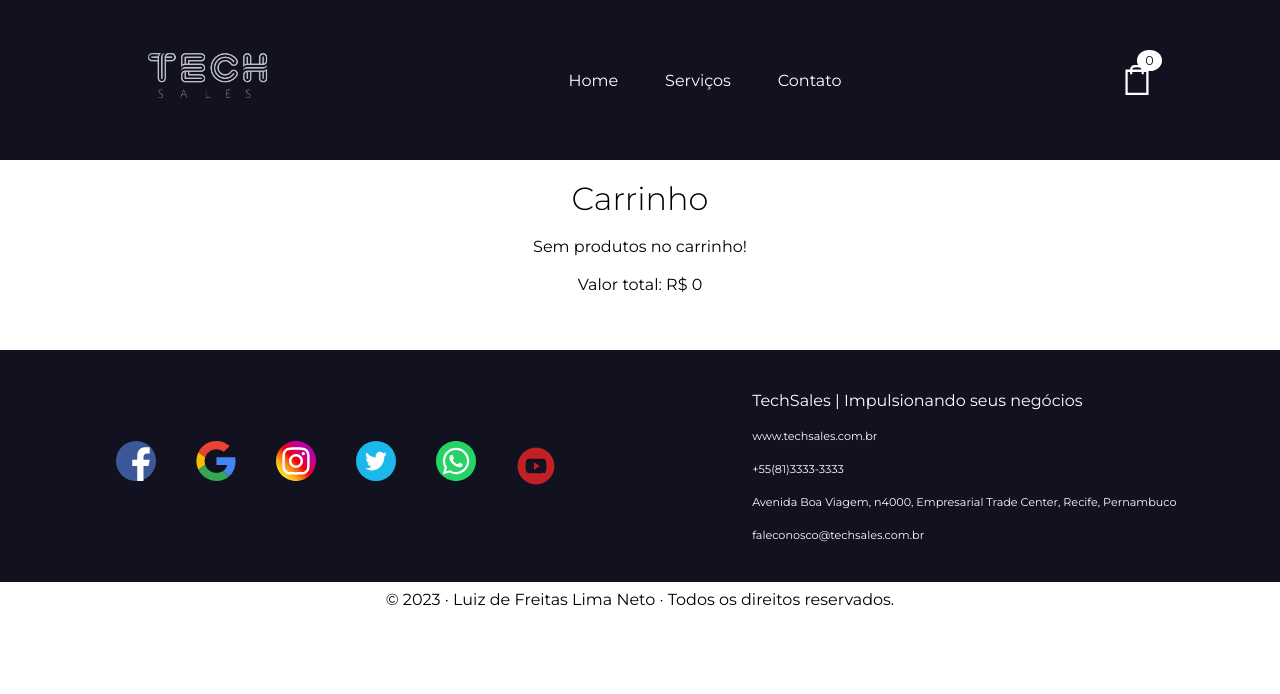
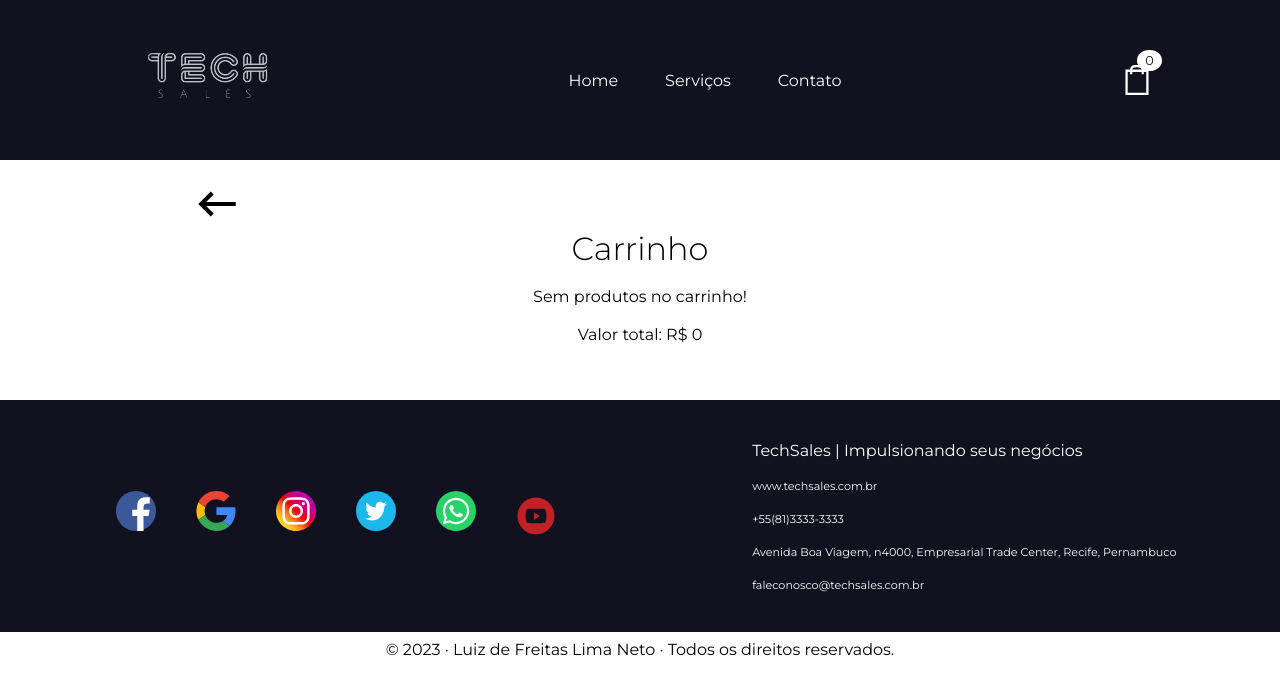
Before and after one commit to luizdefreitas10/Valcann, a React (Create React App) app: page /cart in a window 1280 px wide. Shown: the top 694 px of the page. Built offline with nearby package versions, Linux system fonts and the light colour scheme.

Commit message:
feat: add back icon in services/id and cart routes

```diff
--- a/package.json
+++ b/package.json
@@ -8,6 +8,7 @@
     "@testing-library/user-event": "^13.5.0",
     "react": "^18.2.0",
     "react-dom": "^18.2.0",
+    "react-icons": "^4.10.1",
     "react-router-dom": "^6.15.0",
     "react-scripts": "5.0.1",
     "styled-components": "^6.0.7",
--- a/src/pages/Cart/Cart.js
+++ b/src/pages/Cart/Cart.js
@@ -2,13 +2,17 @@ import { useContext, useEffect, useState } from "react";
 import { shoppingCartContext } from "../../context/shoppingCartContext";
 import Header from "../../components/Header/Header";
 import Footer from "../../components/Footer/Footer";
-import { Table, TableHeader, TableRow, TableCell, CheckoutButton, H1, ClearCartButton, CartButtonsDiv, TotalPriceText } from '../../styles/pages/Cart/styles';
+import { Table, TableHeader, TableRow, TableCell, CheckoutButton, H1, ClearCartButton, CartButtonsDiv, TotalPriceText, CartWrapper } from '../../styles/pages/Cart/styles';
+import { MdOutlineKeyboardBackspace } from 'react-icons/md'
+import { useNavigate } from "react-router-dom";
 
 export default function Cart () {
 
   const { cartItems, clearCart } = useContext(shoppingCartContext);
 
   const [totalPrice, setTotalPrice] = useState(0);
+
+  const navigate = useNavigate();
 
   useEffect(() => {
     const showTotalPrice = () => {
@@ -23,9 +27,11 @@ export default function Cart () {
   }, [cartItems]);
 
   return (
-    <div>
+    <CartWrapper>
       <Header />
       <br />
+
+      <MdOutlineKeyboardBackspace onClick={() => navigate('/services')}/>
       <H1>Carrinho</H1>
       { cartItems.length > 0 ? (
         <>
@@ -63,6 +69,6 @@ export default function Cart () {
       )}
       <TotalPriceText>{`Valor total: R$ ${totalPrice}`}</TotalPriceText>
       <Footer id='contato' />
-    </div>
+    </CartWrapper>
   );
 };
--- a/src/pages/ServiceDetail/ServiceDetail.js
+++ b/src/pages/ServiceDetail/ServiceDetail.js
@@ -1,27 +1,22 @@
-import { useParams } from "react-router-dom";
+import { useNavigate, useParams } from "react-router-dom";
 import { services } from "../../mocks/Cards/cards";
 import Header from "../../components/Header/Header";
 import Footer from "../../components/Footer/Footer";
-import { ServiceDetailContainer, DetailsContainer, Wrapper } from "../../styles/pages/ServiceDetail/styles";
-import { useContext } from "react";
-import { shoppingCartContext } from "../../context/shoppingCartContext";
+import { ServiceDetailContainer, DetailsContainer, ServiceDetailWrappper } from "../../styles/pages/ServiceDetail/styles";
 import AddToCartButton from "../../components/AddToCartButton/AddToCartButton";
+import { MdOutlineKeyboardBackspace } from 'react-icons/md'
 
 export default function ServiceDetail() {
   const { id } = useParams();
-  const { cartItems, setCartItems } = useContext(shoppingCartContext);
 
-  const addToCart = (string) => {
-    setCartItems([...cartItems, string]);
-  };
-
-  console.log(cartItems);
+  const navigate = useNavigate();
 
   const serviceDetail = services.find((service) => service.id === id);
 
   return (
-    <>
+    <ServiceDetailWrappper>
       <Header />
+      <MdOutlineKeyboardBackspace onClick={() => navigate('/')} width={250} height={250}/>
       <ServiceDetailContainer>
         <div>
           <img src={serviceDetail.imageUrl} alt="" width={350} height={350} />
@@ -38,6 +33,6 @@ export default function ServiceDetail() {
         </DetailsContainer>
       </ServiceDetailContainer>
       <Footer id='contato' />
-    </>
+    </ServiceDetailWrappper>
   );
 }
--- a/src/styles/GlobalStyles.js
+++ b/src/styles/GlobalStyles.js
@@ -57,7 +57,7 @@ const GlobalStyles = createGlobalStyle`
     }
 
     ::-webkit-scrollbar-track {
-      background: aliceblue;
+      background: white;
     }
 
     ::-webkit-scrollbar-thumb {
--- a/src/styles/pages/Cart/styles.js
+++ b/src/styles/pages/Cart/styles.js
@@ -102,3 +102,15 @@ margin-left: 10px;
   }
 }
 `;
+
+export const CartWrapper = styled.div`
+  display: flex;
+  flex-direction: column;
+
+  & svg {
+    margin-left: 15%;
+    cursor: pointer;
+    height: 50px;
+    width: 50px;
+  }
+`;
--- a/src/styles/pages/ServiceDetail/styles.js
+++ b/src/styles/pages/ServiceDetail/styles.js
@@ -7,11 +7,11 @@ export const ServiceDetailContainer = styled.div`
   background-color: aliceblue;
   padding: 3rem;
   border-radius: 5px;
-  margin-top: 3.5rem;
 
   @media (max-width: 850px) {
     flex-direction: column;
   }
+
 `;
 
 export const DetailsContainer = styled.div`
@@ -43,3 +43,13 @@ export const DetailsContainer = styled.div`
 export const Wrapper = styled.div`
   margin-top: 1rem;
 `;
+
+export const ServiceDetailWrappper = styled.div`
+
+  & svg {
+    margin-left: 15%;
+    cursor: pointer;
+    height: 50px;
+    width: 50px;
+  }
+`;
```
Also changed, not shown: 1 other file (tests, documents, lock files or other folders).
